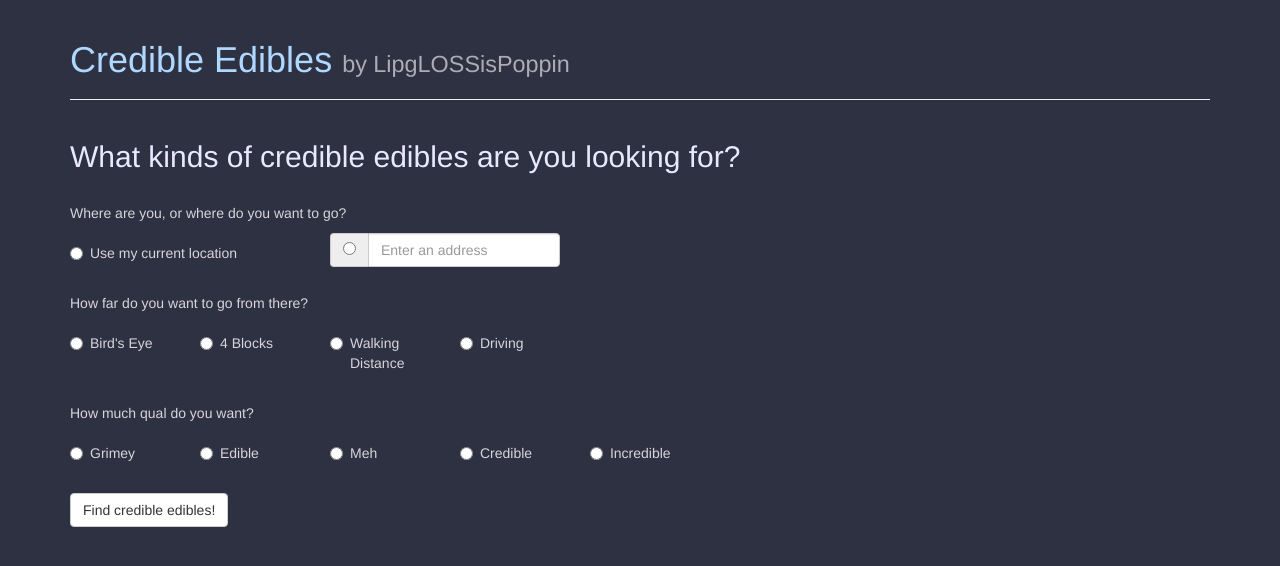
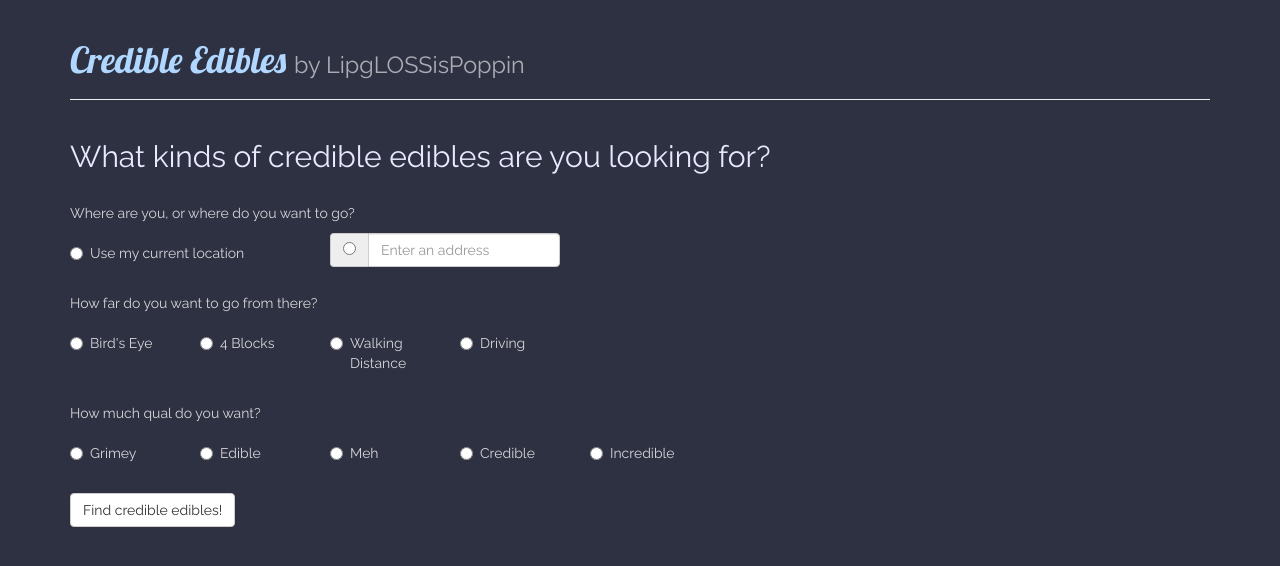
Before and after one commit to st234pa/CredibleEdibles, a Flask app: page / in a window 1280 px wide. Shown: the top 566 px of the page. Run offline with Flask 2, Linux system fonts and the light colour scheme; some libraries are stand-ins or nearby versions.

Commit message:
Added Lobster and Raleway from fonts.googleapis.com

```diff
--- a/devlog.txt
+++ b/devlog.txt
@@ -83,3 +83,6 @@ Added more styling, but it's not showing up right now, perhaps CSS caching issue
 
 st234pa -- 2016-12-07 9:59
 Found, fixed typos in style.css!
+
+st234pa -- 2016-12-07 10:13
+Added Lobster and Raleway from fonts.googleapis.com.
--- a/static/bootstrap/css/style.css
+++ b/static/bootstrap/css/style.css
@@ -1,13 +1,16 @@
 body {
     background-color: #2D3142;
     color: #D8D5DB;
+    font-family: 'Raleway', sans-serif;
 }
 #credible_edibles {
     color: #B0D7FF;
+    font-family: 'Lobster', cursive;
 }
 #form_head {
     color: #EAE8FF;
 }
  #authors {
      color: #ADACB5;
+     font-family: 'Raleway', sans-serif;
  }
--- a/templates/basic.html
+++ b/templates/basic.html
@@ -7,10 +7,12 @@
     <!-- Bootstrap -->
     <script src="https://ajax.googleapis.com/ajax/libs/jquery/3.1.1/jquery.min.js"></script>
     <script src="https://maxcdn.bootstrapcdn.com/bootstrap/3.3.7/js/bootstrap.min.js"></script>
+    <link href="https://fonts.googleapis.com/css?family=Lobster|Raleway" rel="stylesheet">
     {% block head %}
     <title>Credible Edibles</title>
      <link href="static/bootstrap/css/bootstrap.min.css" rel="stylesheet">
-    <link href="static/bootstrap/css/style.css" rel="stylesheet">
+     <link href="static/bootstrap/css/style.css" rel="stylesheet">
+
     {% endblock %}
   </head>
   <body>
@@ -18,7 +20,7 @@
       <div class="row">
 	<div class="col-lg-12">
 	  <div class="page-header">
-	    <h1 id="credible_edibles">Credible Edibles <small id="authors">by LipgLOSSisPoppin</small></h1>
+	    <h1 id="credible_edibles">Credible Edibles <small id="authors"> by LipgLOSSisPoppin</small></h1>
 	  </div>
 	</div>
       </div>
```
